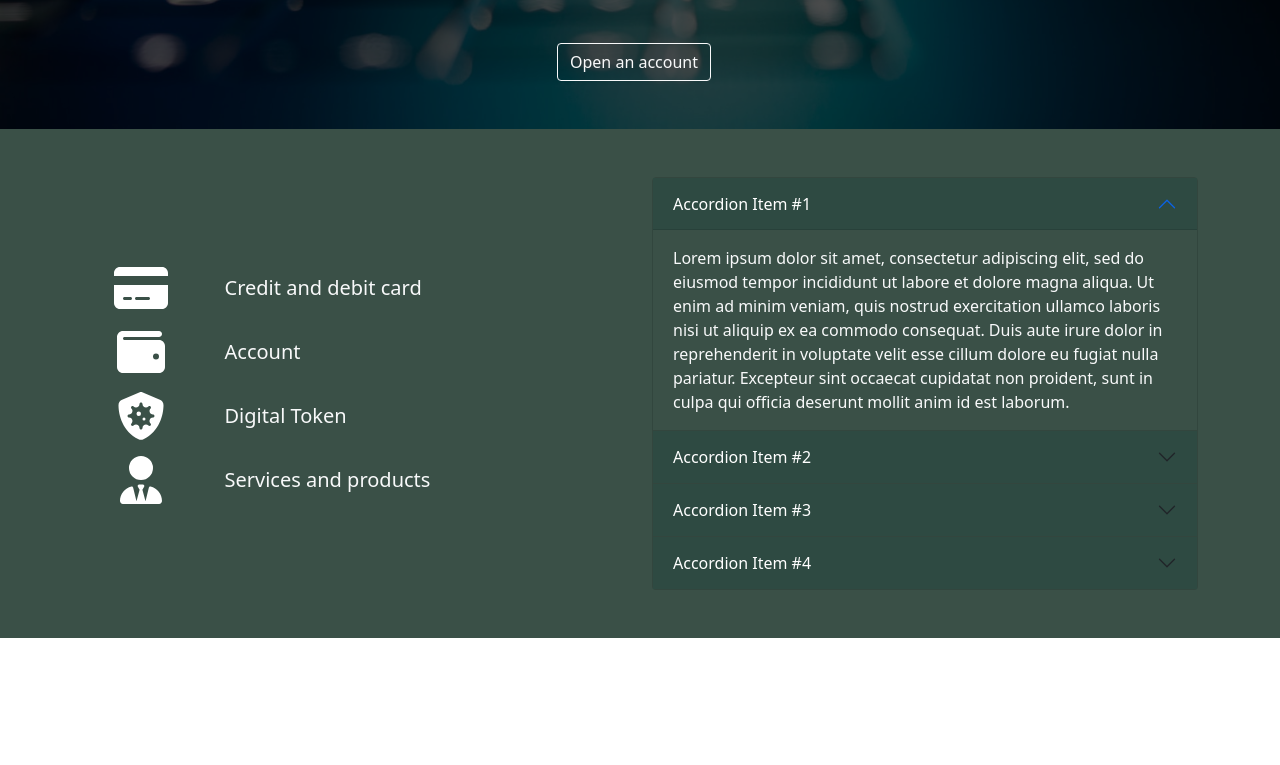
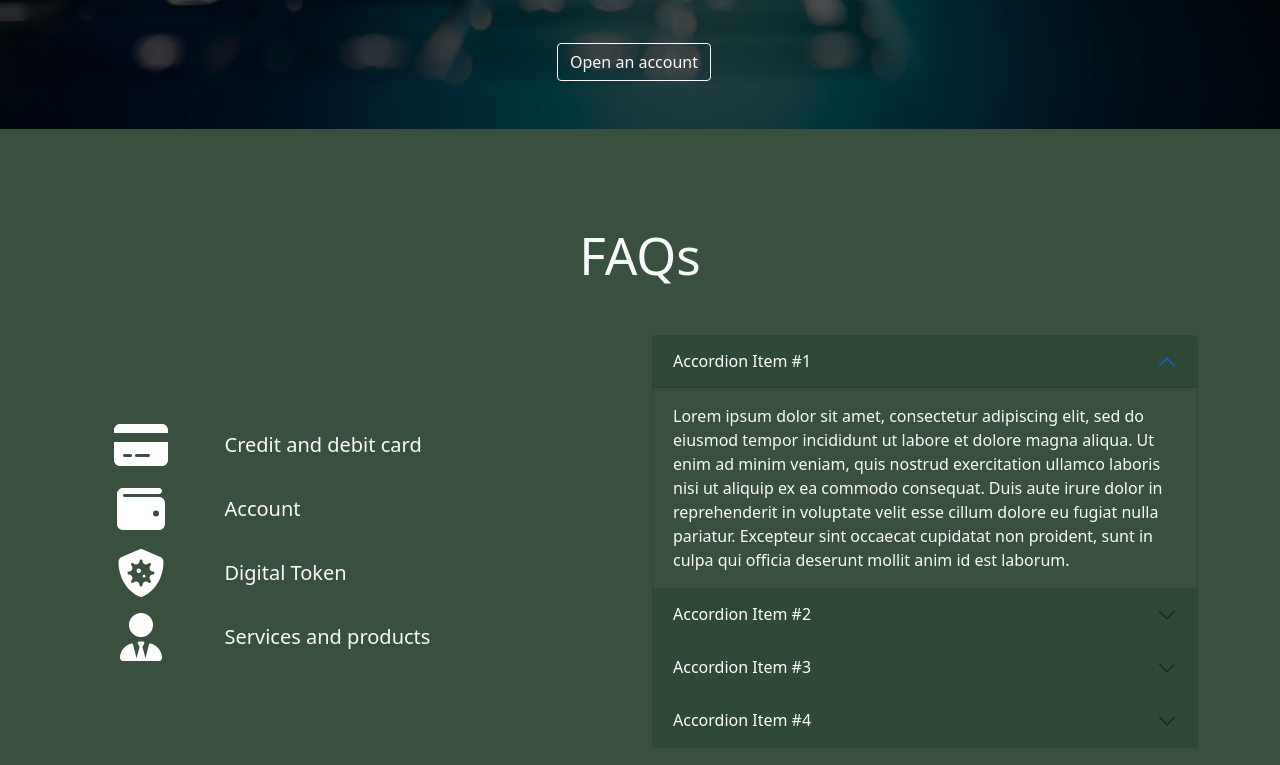
Before and after one commit to aobarbieri/steady-react, a React (Create React App) app: page / in a window 1280 px wide. Shown: the part 1968-2733 px from the top of the page. Before the commit the page ends 2606 px from the top, so only its background shows below. Built offline with nearby package versions, Linux system fonts and the light colour scheme.

Commit message:
modifications made in the FAQ component

```diff
--- a/src/_variables.scss
+++ b/src/_variables.scss
@@ -1,3 +1,3 @@
 $color-primary: #05DF90;
-$color-faq-background: #3a5047;
-$color-faq-header: #2e4a42;
+$color-faq-background: #3a503e;
+$color-faq-header: #2e4a37;
--- a/src/components/Faq.js
+++ b/src/components/Faq.js
@@ -16,9 +16,12 @@ import {
 
 import './Faq.scss';
 
-const Faq = () => (
+const Faq = () => {
+
+return (
 	<section className="faq text-light">
 		<Container className="py-5">
+			<h2 className='my-5 faq__title text-center'>FAQs</h2>
 			<Row className="d-flex align-items-center">
 				<Col className="d-lg-none mb-5" xs={12}>
 					<Row>
@@ -149,6 +152,7 @@ const Faq = () => (
 			</Row>
 		</Container>
 	</section>
-);
+)
+};
 
 export default Faq;
--- a/src/components/Faq.scss
+++ b/src/components/Faq.scss
@@ -13,4 +13,15 @@
             background: unset;
         }
     }
+
+    &__title {
+        font-size: 2.5rem;
+        font-weight: 300;
+        line-height: 1.2;
+
+        @media screen and (min-width: 992px) {
+            font-size: 3.2rem;
+        }
+
+    }
 }
```
